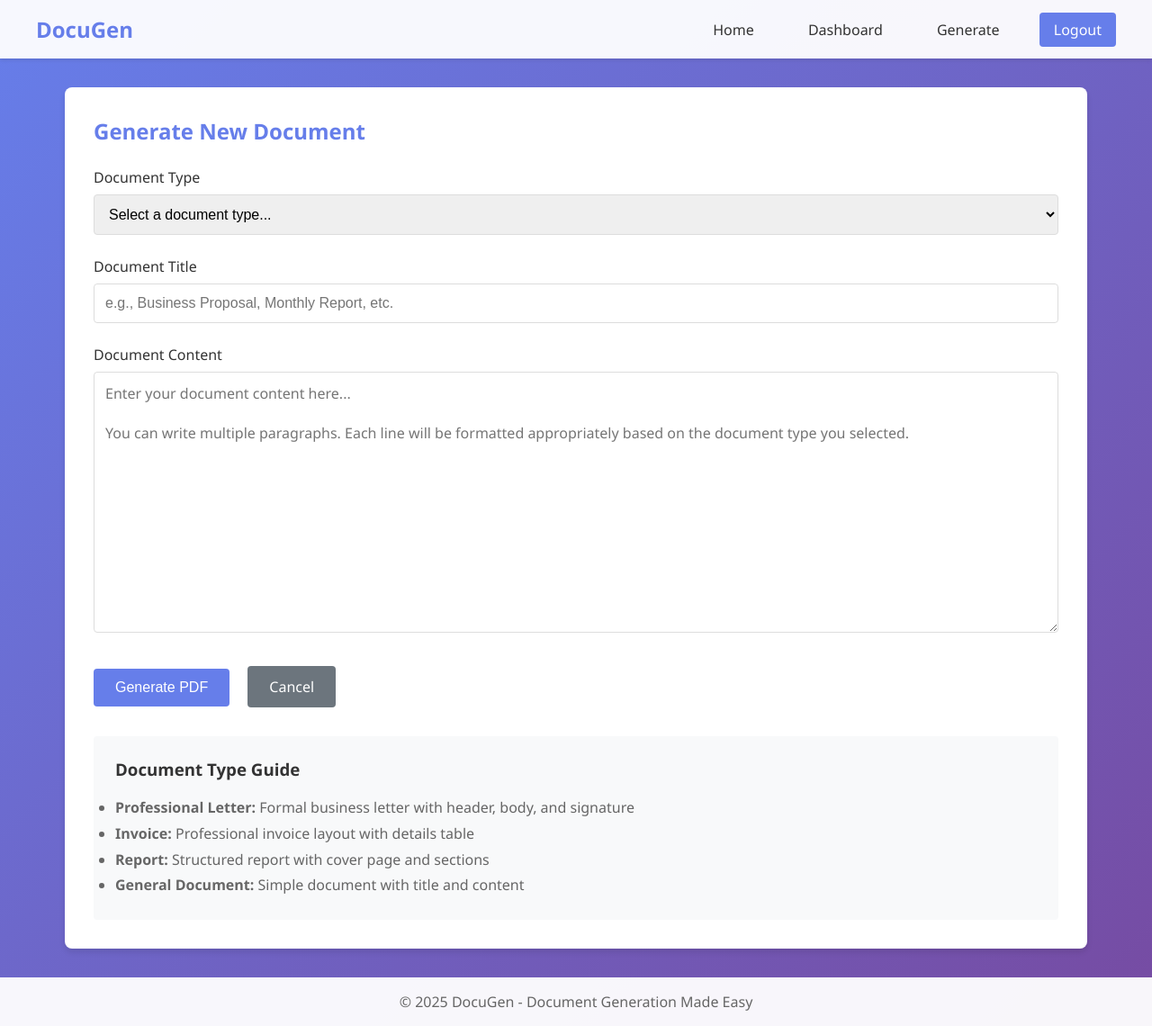
After one commit to johffaa-cmd/DocuGen, a Flask app: page /generate in a window 1280 px wide. The commit adds this page. Shown: the whole page at 90% size. Run offline with Flask 3, Linux system fonts and the light colour scheme; the visitor is signed in with stand-in values (Sample User, id 1).

Commit message:
Add complete document generation functionality with PDF support
Co-authored-by: JwP-O7O <240235278+JwP-O7O@users.noreply.github.com>

```diff
--- a/app.py
+++ b/app.py
@@ -3,10 +3,18 @@ DocuGen - Document Generation Application with User Authentication
 """
 import os
 import secrets
-from flask import Flask, render_template, request, redirect, url_for, flash, session
+from datetime import datetime
+from io import BytesIO
+from flask import Flask, render_template, request, redirect, url_for, flash, session, send_file
 from flask_sqlalchemy import SQLAlchemy
 from werkzeug.security import generate_password_hash, check_password_hash
 from functools import wraps
+from reportlab.lib.pagesizes import letter, A4
+from reportlab.lib import colors
+from reportlab.lib.styles import getSampleStyleSheet, ParagraphStyle
+from reportlab.lib.units import inch
+from reportlab.platypus import SimpleDocTemplate, Table, TableStyle, Paragraph, Spacer, Image
+from reportlab.pdfgen import canvas
 
 app = Flask(__name__)
 
@@ -31,6 +39,7 @@ class User(db.Model):
     username = db.Column(db.String(80), unique=True, nullable=False)
     email = db.Column(db.String(120), unique=True, nullable=False)
     password_hash = db.Column(db.String(200), nullable=False)
+    documents = db.relationship('Document', backref='user', lazy=True, cascade='all, delete-orphan')
 
     def set_password(self, password):
         """Hash and set user password"""
@@ -42,6 +51,19 @@ class User(db.Model):
 
     def __repr__(self):
         return f'<User {self.username}>'
+
+
+class Document(db.Model):
+    """Document model for tracking generated documents"""
+    id = db.Column(db.Integer, primary_key=True)
+    title = db.Column(db.String(200), nullable=False)
+    doc_type = db.Column(db.String(50), nullable=False)
+    content = db.Column(db.Text)
+    created_at = db.Column(db.DateTime, default=datetime.utcnow)
+    user_id = db.Column(db.Integer, db.ForeignKey('user.id'), nullable=False)
+
+    def __repr__(self):
+        return f'<Document {self.title}>'
 
 
 def login_required(f):
@@ -156,7 +178,270 @@ def logout():
 def dashboard():
     """User dashboard"""
     user = User.query.get(session['user_id'])
-    return render_template('dashboard.html', user=user)
+    documents = Document.query.filter_by(user_id=user.id).order_by(Document.created_at.desc()).all()
+    return render_template('dashboard.html', user=user, documents=documents)
+
+
+@app.route('/generate', methods=['GET', 'POST'])
+@login_required
+def generate_document():
+    """Generate a new document"""
+    if request.method == 'POST':
+        doc_type = request.form.get('doc_type', '').strip()
+        title = request.form.get('title', '').strip()
+
+        # Get document-specific fields
+        content = request.form.get('content', '').strip()
+
+        # Validation
+        if not doc_type or not title:
+            flash('Document type and title are required.', 'error')
+            return render_template('generate.html')
+
+        # Create document record
+        document = Document(
+            title=title,
+            doc_type=doc_type,
+            content=content,
+            user_id=session['user_id']
+        )
+        db.session.add(document)
+        db.session.commit()
+
+        flash(f'Document "{title}" created successfully!', 'success')
+        return redirect(url_for('download_document', doc_id=document.id))
+
+    return render_template('generate.html')
+
+
+@app.route('/download/<int:doc_id>')
+@login_required
+def download_document(doc_id):
+    """Download a generated document"""
+    document = Document.query.get_or_404(doc_id)
+
+    # Verify ownership
+    if document.user_id != session['user_id']:
+        flash('Access denied.', 'error')
+        return redirect(url_for('dashboard'))
+
+    # Generate PDF
+    pdf_buffer = BytesIO()
+
+    if document.doc_type == 'letter':
+        generate_letter_pdf(pdf_buffer, document)
+    elif document.doc_type == 'invoice':
+        generate_invoice_pdf(pdf_buffer, document)
+    elif document.doc_type == 'report':
+        generate_report_pdf(pdf_buffer, document)
+    else:
+        generate_simple_pdf(pdf_buffer, document)
+
+    pdf_buffer.seek(0)
+
+    filename = f"{document.title.replace(' ', '_')}_{document.id}.pdf"
+    return send_file(
+        pdf_buffer,
+        mimetype='application/pdf',
+        as_attachment=True,
+        download_name=filename
+    )
+
+
+@app.route('/delete/<int:doc_id>', methods=['POST'])
+@login_required
+def delete_document(doc_id):
+    """Delete a document"""
+    document = Document.query.get_or_404(doc_id)
+
+    # Verify ownership
+    if document.user_id != session['user_id']:
+        flash('Access denied.', 'error')
+        return redirect(url_for('dashboard'))
+
+    title = document.title
+    db.session.delete(document)
+    db.session.commit()
+
+    flash(f'Document "{title}" deleted successfully.', 'success')
+    return redirect(url_for('dashboard'))
+
+
+def generate_simple_pdf(buffer, document):
+    """Generate a simple PDF document"""
+    doc = SimpleDocTemplate(buffer, pagesize=letter)
+    story = []
+    styles = getSampleStyleSheet()
+
+    # Title
+    title_style = ParagraphStyle(
+        'CustomTitle',
+        parent=styles['Heading1'],
+        fontSize=24,
+        textColor=colors.HexColor('#667eea'),
+        spaceAfter=30,
+        alignment=1  # Center
+    )
+    story.append(Paragraph(document.title, title_style))
+    story.append(Spacer(1, 0.2 * inch))
+
+    # Document info
+    user = User.query.get(document.user_id)
+    info_style = styles['Normal']
+    story.append(Paragraph(f"<b>Created by:</b> {user.username}", info_style))
+    story.append(Paragraph(f"<b>Date:</b> {document.created_at.strftime('%B %d, %Y')}", info_style))
+    story.append(Paragraph(f"<b>Type:</b> {document.doc_type.capitalize()}", info_style))
+    story.append(Spacer(1, 0.3 * inch))
+
+    # Content
+    if document.content:
+        content_style = styles['BodyText']
+        for paragraph in document.content.split('\n'):
+            if paragraph.strip():
+                story.append(Paragraph(paragraph, content_style))
+                story.append(Spacer(1, 0.1 * inch))
+
+    doc.build(story)
+
+
+def generate_letter_pdf(buffer, document):
+    """Generate a professional letter PDF"""
+    doc = SimpleDocTemplate(buffer, pagesize=letter)
+    story = []
+    styles = getSampleStyleSheet()
+
+    user = User.query.get(document.user_id)
+
+    # Header with date
+    date_style = ParagraphStyle('DateStyle', parent=styles['Normal'], alignment=2)  # Right align
+    story.append(Paragraph(document.created_at.strftime('%B %d, %Y'), date_style))
+    story.append(Spacer(1, 0.3 * inch))
+
+    # Title
+    title_style = ParagraphStyle(
+        'LetterTitle',
+        parent=styles['Heading1'],
+        fontSize=18,
+        textColor=colors.HexColor('#667eea'),
+        spaceAfter=20
+    )
+    story.append(Paragraph(document.title, title_style))
+    story.append(Spacer(1, 0.2 * inch))
+
+    # Content
+    if document.content:
+        body_style = styles['BodyText']
+        for paragraph in document.content.split('\n'):
+            if paragraph.strip():
+                story.append(Paragraph(paragraph, body_style))
+                story.append(Spacer(1, 0.15 * inch))
+
+    # Signature
+    story.append(Spacer(1, 0.5 * inch))
+    story.append(Paragraph(f"Sincerely,", styles['Normal']))
+    story.append(Spacer(1, 0.3 * inch))
+    story.append(Paragraph(f"<b>{user.username}</b>", styles['Normal']))
+
+    doc.build(story)
+
+
+def generate_invoice_pdf(buffer, document):
+    """Generate an invoice PDF"""
+    doc = SimpleDocTemplate(buffer, pagesize=letter)
+    story = []
+    styles = getSampleStyleSheet()
+
+    user = User.query.get(document.user_id)
+
+    # Header
+    title_style = ParagraphStyle(
+        'InvoiceTitle',
+        parent=styles['Heading1'],
+        fontSize=28,
+        textColor=colors.HexColor('#667eea'),
+        alignment=1
+    )
+    story.append(Paragraph("INVOICE", title_style))
+    story.append(Spacer(1, 0.3 * inch))
+
+    # Invoice details
+    invoice_data = [
+        ['Invoice Title:', document.title],
+        ['Invoice Date:', document.created_at.strftime('%B %d, %Y')],
+        ['From:', user.username],
+        ['Email:', user.email]
+    ]
+
+    invoice_table = Table(invoice_data, colWidths=[2 * inch, 4 * inch])
+    invoice_table.setStyle(TableStyle([
+        ('TEXTCOLOR', (0, 0), (0, -1), colors.HexColor('#667eea')),
+        ('FONTNAME', (0, 0), (0, -1), 'Helvetica-Bold'),
+        ('FONTNAME', (1, 0), (1, -1), 'Helvetica'),
+        ('FONTSIZE', (0, 0), (-1, -1), 11),
+        ('BOTTOMPADDING', (0, 0), (-1, -1), 8),
+    ]))
+    story.append(invoice_table)
+    story.append(Spacer(1, 0.4 * inch))
+
+    # Content/Description
+    if document.content:
+        story.append(Paragraph("<b>Description:</b>", styles['Heading2']))
+        story.append(Spacer(1, 0.1 * inch))
+        body_style = styles['BodyText']
+        for paragraph in document.content.split('\n'):
+            if paragraph.strip():
+                story.append(Paragraph(paragraph, body_style))
+                story.append(Spacer(1, 0.1 * inch))
+
+    doc.build(story)
+
+
+def generate_report_pdf(buffer, document):
+    """Generate a professional report PDF"""
+    doc = SimpleDocTemplate(buffer, pagesize=letter)
+    story = []
+    styles = getSampleStyleSheet()
+
+    user = User.query.get(document.user_id)
+
+    # Cover page
+    title_style = ParagraphStyle(
+        'ReportTitle',
+        parent=styles['Heading1'],
+        fontSize=32,
+        textColor=colors.HexColor('#667eea'),
+        alignment=1,
+        spaceAfter=30
+    )
+    story.append(Spacer(1, 2 * inch))
+    story.append(Paragraph(document.title, title_style))
+    story.append(Spacer(1, 0.5 * inch))
+
+    # Report metadata
+    meta_style = ParagraphStyle('MetaStyle', parent=styles['Normal'], alignment=1, fontSize=12)
+    story.append(Paragraph(f"Prepared by: {user.username}", meta_style))
+    story.append(Paragraph(f"Date: {document.created_at.strftime('%B %d, %Y')}", meta_style))
+    story.append(Spacer(1, 1 * inch))
+
+    # Content section
+    if document.content:
+        section_style = ParagraphStyle(
+            'Section',
+            parent=styles['Heading2'],
+            fontSize=16,
+            textColor=colors.HexColor('#667eea'),
+            spaceAfter=15,
+            spaceBefore=20
+        )
+        story.append(Paragraph("Executive Summary", section_style))
+
+        body_style = styles['BodyText']
+        for paragraph in document.content.split('\n'):
+            if paragraph.strip():
+                story.append(Paragraph(paragraph, body_style))
+                story.append(Spacer(1, 0.15 * inch))
+
+    doc.build(story)
 
 
 def init_db():
--- a/requirements.txt
+++ b/requirements.txt
@@ -1,3 +1,5 @@
 Flask==3.0.0
 Flask-SQLAlchemy==3.1.1
 Werkzeug==3.0.3
+reportlab==4.0.7
+python-dateutil==2.8.2
--- a/templates/base.html
+++ b/templates/base.html
@@ -188,6 +188,7 @@
                 <a href="{{ url_for('index') }}">Home</a>
                 {% if session.user_id %}
                     <a href="{{ url_for('dashboard') }}">Dashboard</a>
+                    <a href="{{ url_for('generate_document') }}">Generate</a>
                     <a href="{{ url_for('logout') }}" class="btn-primary">Logout</a>
                 {% else %}
                     <a href="{{ url_for('login') }}">Login</a>
--- /dev/null
+++ b/templates/generate.html
@@ -0,0 +1,68 @@
+{% extends "base.html" %}
+
+{% block title %}Generate Document - DocuGen{% endblock %}
+
+{% block content %}
+<div class="card">
+    <h2 style="color: #667eea; margin-bottom: 1.5rem;">Generate New Document</h2>
+
+    <form method="POST" action="{{ url_for('generate_document') }}">
+        <div class="form-group">
+            <label for="doc_type">Document Type</label>
+            <select id="doc_type" name="doc_type" required style="width: 100%; padding: 0.75rem; border: 1px solid #ddd; border-radius: 4px; font-size: 1rem;">
+                <option value="">Select a document type...</option>
+                <option value="letter">Professional Letter</option>
+                <option value="invoice">Invoice</option>
+                <option value="report">Report</option>
+                <option value="general">General Document</option>
+            </select>
+        </div>
+
+        <div class="form-group">
+            <label for="title">Document Title</label>
+            <input type="text" id="title" name="title" required
+                   placeholder="e.g., Business Proposal, Monthly Report, etc.">
+        </div>
+
+        <div class="form-group">
+            <label for="content">Document Content</label>
+            <textarea id="content" name="content" rows="12" required
+                      style="width: 100%; padding: 0.75rem; border: 1px solid #ddd; border-radius: 4px; font-size: 1rem; font-family: inherit; resize: vertical;"
+                      placeholder="Enter your document content here...&#10;&#10;You can write multiple paragraphs. Each line will be formatted appropriately based on the document type you selected."></textarea>
+        </div>
+
+        <div class="form-group" style="margin-top: 2rem;">
+            <button type="submit" class="btn btn-primary">Generate PDF</button>
+            <a href="{{ url_for('dashboard') }}" class="btn btn-secondary" style="margin-left: 1rem;">Cancel</a>
+        </div>
+    </form>
+
+    <div style="margin-top: 2rem; padding: 1.5rem; background-color: #f8f9fa; border-radius: 4px;">
+        <h3 style="color: #333; margin-bottom: 1rem;">Document Type Guide</h3>
+        <ul style="color: #666; line-height: 1.8;">
+            <li><strong>Professional Letter:</strong> Formal business letter with header, body, and signature</li>
+            <li><strong>Invoice:</strong> Professional invoice layout with details table</li>
+            <li><strong>Report:</strong> Structured report with cover page and sections</li>
+            <li><strong>General Document:</strong> Simple document with title and content</li>
+        </ul>
+    </div>
+</div>
+
+<script>
+    // Add helpful hints based on document type selection
+    document.getElementById('doc_type').addEventListener('change', function() {
+        const contentField = document.getElementById('content');
+        const docType = this.value;
+
+        if (docType === 'letter') {
+            contentField.placeholder = "Dear [Recipient],\n\nI am writing to...\n\n[Your letter content here]\n\nThank you for your consideration.";
+        } else if (docType === 'invoice') {
+            contentField.placeholder = "Service/Product Description:\n- Item 1: [Description]\n- Item 2: [Description]\n\nTotal Amount: [Amount]\n\nPayment Terms: [Terms]";
+        } else if (docType === 'report') {
+            contentField.placeholder = "Executive Summary:\n\n[Overview of the report]\n\nKey Findings:\n- Finding 1\n- Finding 2\n\nConclusion:\n[Your conclusions]";
+        } else {
+            contentField.placeholder = "Enter your document content here...\n\nYou can write multiple paragraphs.";
+        }
+    });
+</script>
+{% endblock %}
```
Also changed, not shown: templates/dashboard.html (+54 -10 lines), templates/index.html (+18 -2 lines).
